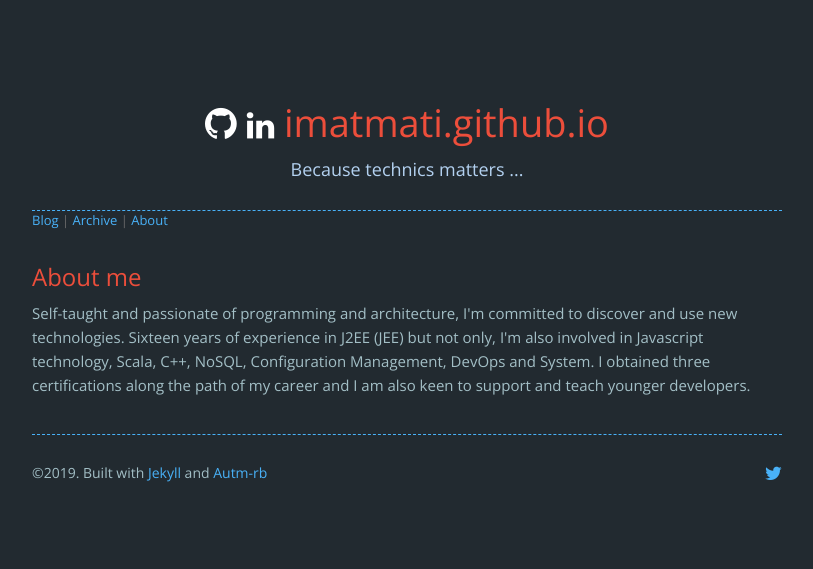
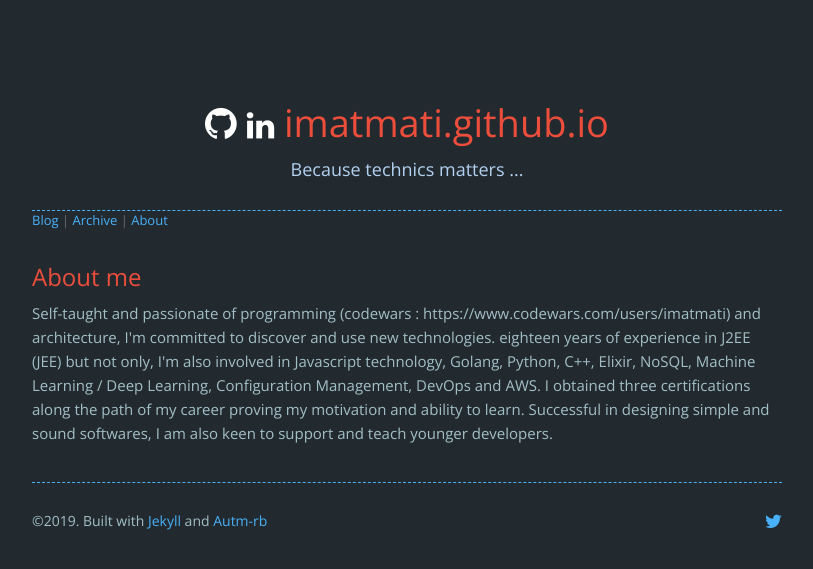
Before and after one commit to imatmati/imatmati.github.io, a Jekyll site: the page built from about.html, in a window 1280 px wide. Shown: the top 569 px of the page, without its empty margins (148-961 px from the left). Built offline with Jekyll 4.4.1, drawn with Linux system fonts in a browser that asks for light colours; nearby versions of some CDN libraries; comment, search, counter and statistics services are not loaded.

Commit message:
modification wididth

```diff
--- a/about.html
+++ b/about.html
@@ -8,7 +8,7 @@ layout: default
   <div class="col-md-12">
     <div id="about_me">
       <h2>About me</h2>
-      <p>Self-taught and passionate of programming and architecture, I'm committed to discover and use new technologies. Sixteen years of experience in J2EE (JEE) but not only, I'm also involved in Javascript technology, Scala, C++, NoSQL, Configuration Management, DevOps and System. I obtained three certifications along the path of my career and I am also keen to support and teach younger developers.</p>
+      <p>Self-taught and passionate of programming (codewars : https://www.codewars.com/users/imatmati) and architecture, I'm committed to discover and use new technologies. eighteen years of experience in J2EE (JEE) but not only, I'm also involved in Javascript technology, Golang, Python, C++, Elixir, NoSQL, Machine Learning / Deep Learning, Configuration Management, DevOps and AWS. I obtained three certifications along the path of my career proving my motivation and ability to learn. Successful in designing simple and sound softwares, I am also keen to support and teach younger developers.</p>
     </div>
   </div>
 </div>
```
Also changed, not shown: _posts/2019-03-13-golang-reflection.md (+3 -6 lines), 12 other files.
